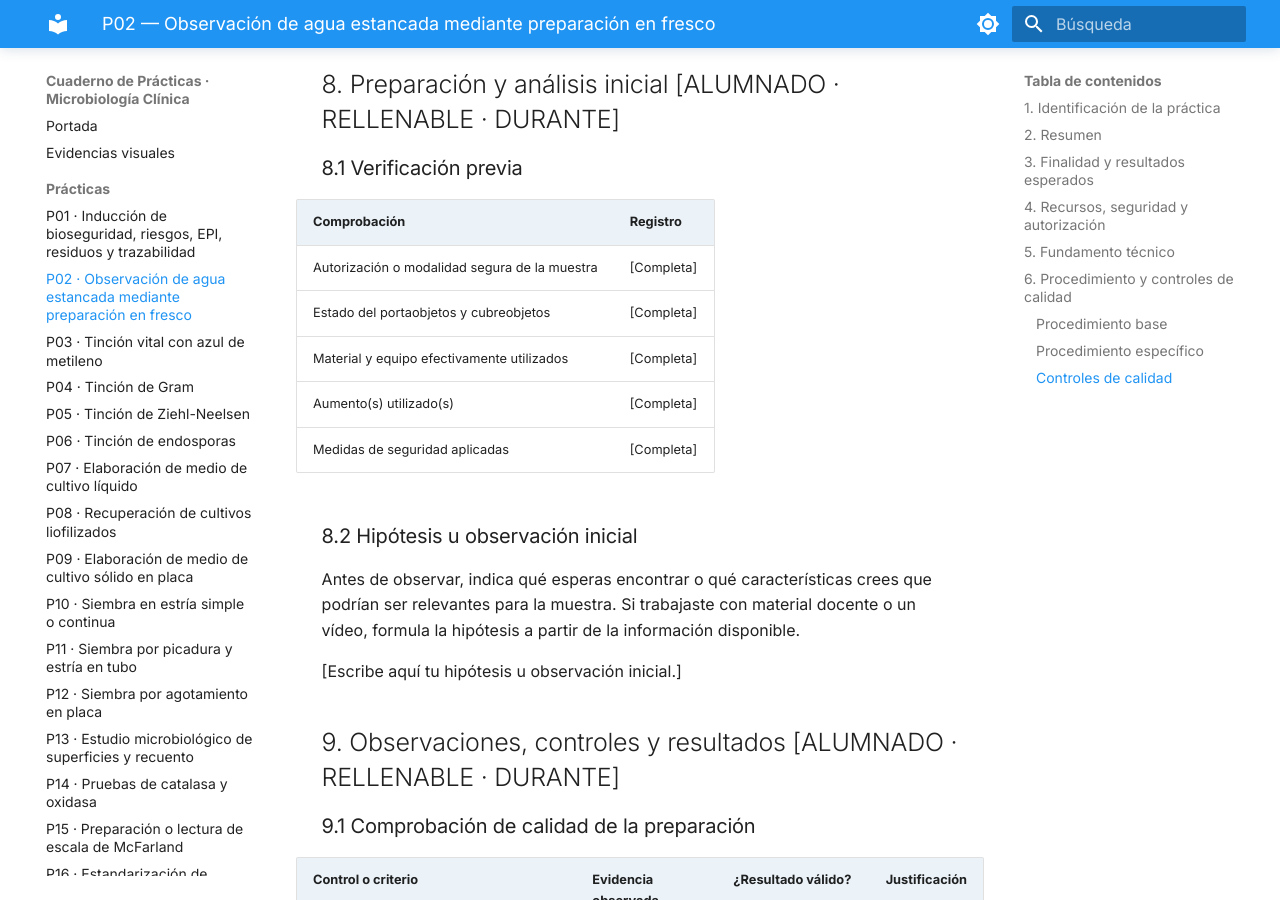
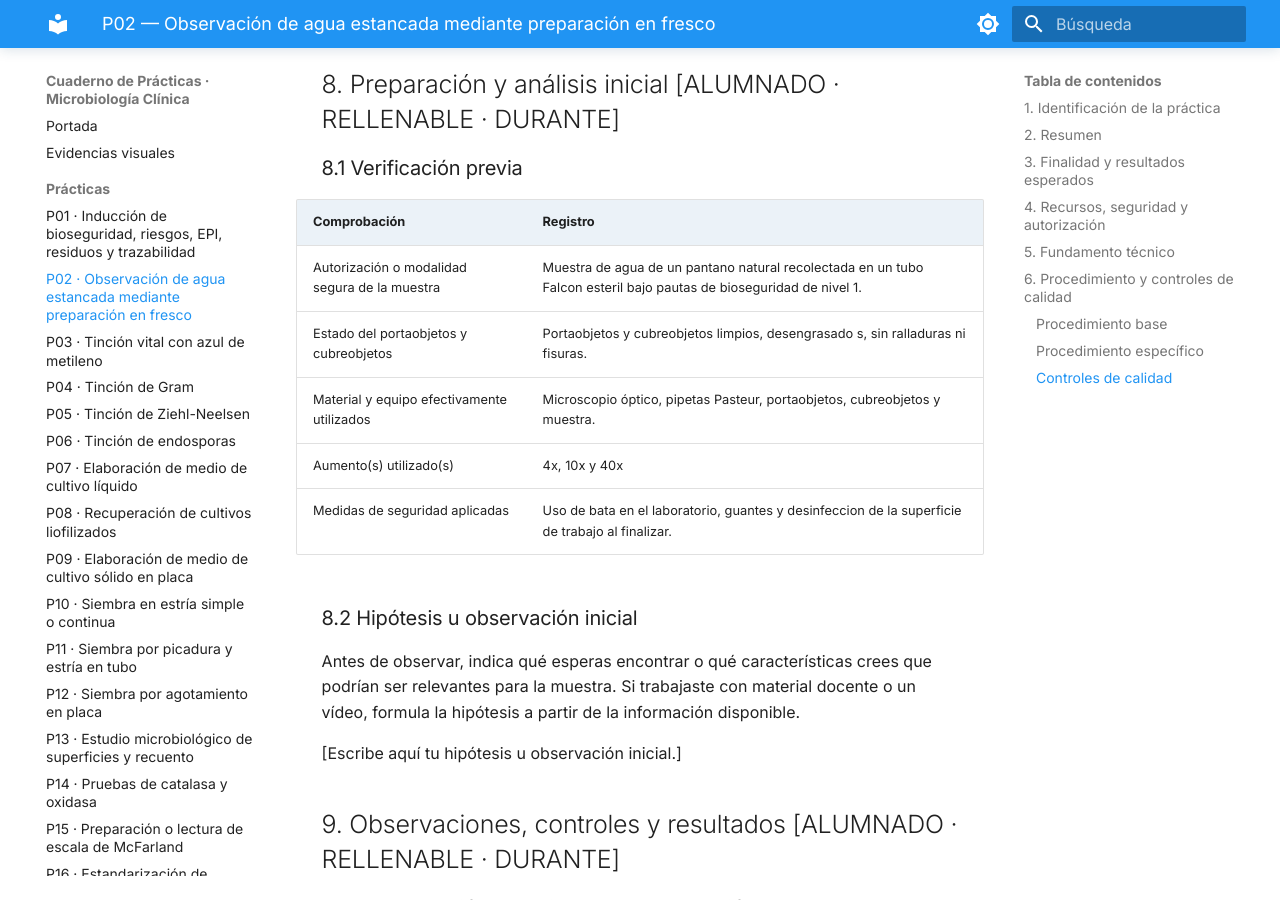
Before and after one commit to aseguror01-source/Cuaderno-Microbiolog-a--Ariadna-Seguro, an MkDocs documentation site: the page built from docs/practicas/P02_Observacion_en_fresco.md, in a window 1280 px wide and 900 px high, scrolled down 6064 px. Built offline with MkDocs 1.6.1 and Material for MkDocs 9.7.7, drawn with Linux system fonts in a browser that asks for light colours.

Commit message:
Update P02_Observacion_en_fresco.md

```diff
--- a/docs/practicas/P02_Observacion_en_fresco.md
+++ b/docs/practicas/P02_Observacion_en_fresco.md
@@ -142,11 +142,11 @@ El guion de práctica aportado por el profesorado, *P1_Observación de agua esta
 
 | Comprobación | Registro |
 |---|---|
-| Autorización o modalidad segura de la muestra | [Completa] |
-| Estado del portaobjetos y cubreobjetos | [Completa] |
-| Material y equipo efectivamente utilizados | [Completa] |
-| Aumento(s) utilizado(s) | [Completa] |
-| Medidas de seguridad aplicadas | [Completa] |
+| Autorización o modalidad segura de la muestra | Muestra de agua de un pantano natural recolectada en un tubo Falcon esteril bajo pautas de bioseguridad de nivel 1. |
+| Estado del portaobjetos y cubreobjetos | Portaobjetos y cubreobjetos limpios, desengrasado s, sin ralladuras ni fisuras. |
+| Material y equipo efectivamente utilizados | Microscopio óptico, pipetas Pasteur, portaobjetos, cubreobjetos y muestra. |
+| Aumento(s) utilizado(s) | 4x, 10x y 40x |
+| Medidas de seguridad aplicadas | Uso de bata en el laboratorio, guantes y desinfeccion de la superficie de trabajo al finalizar. |
 
 ### 8.2 Hipótesis u observación inicial
 
```
